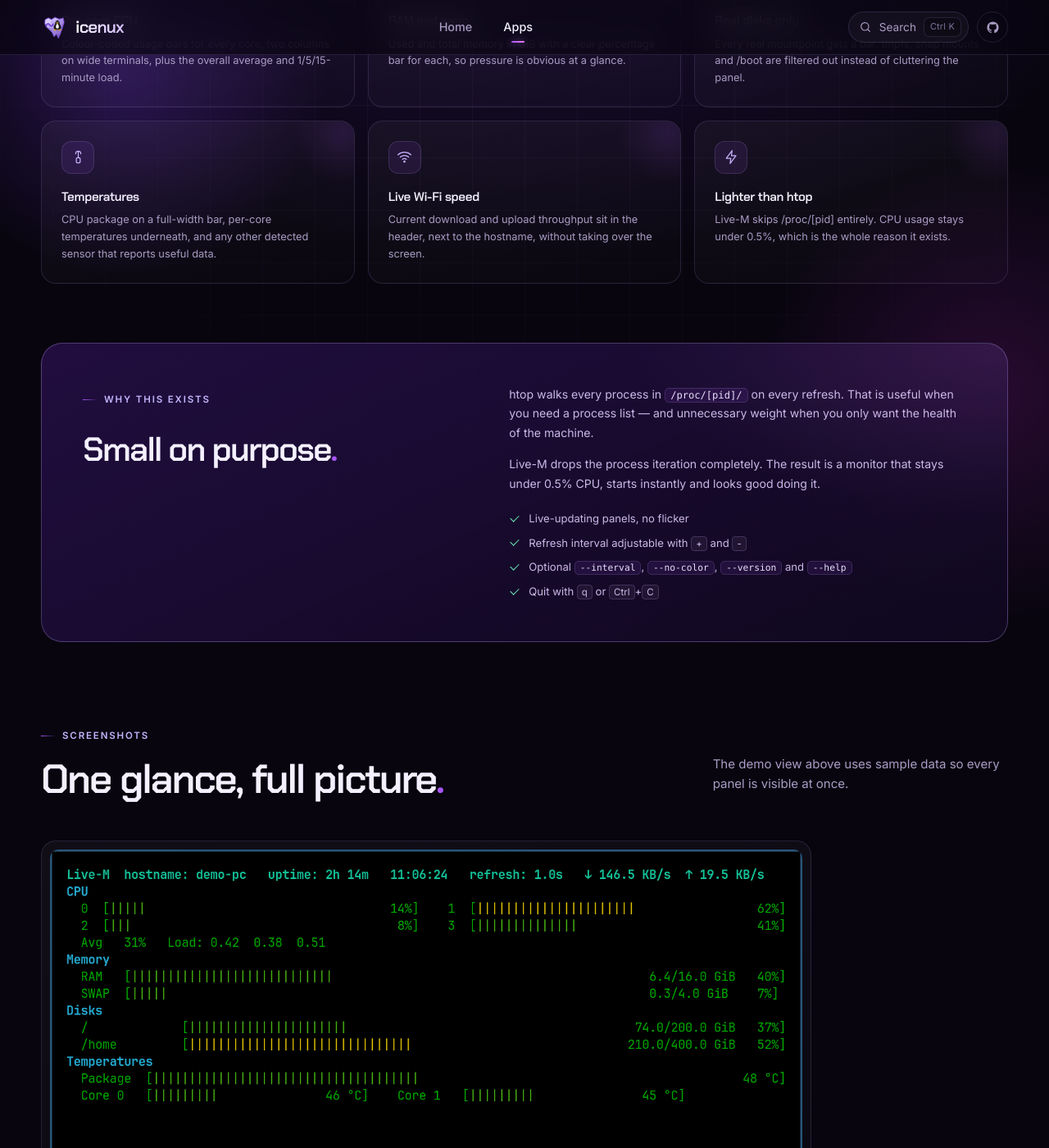
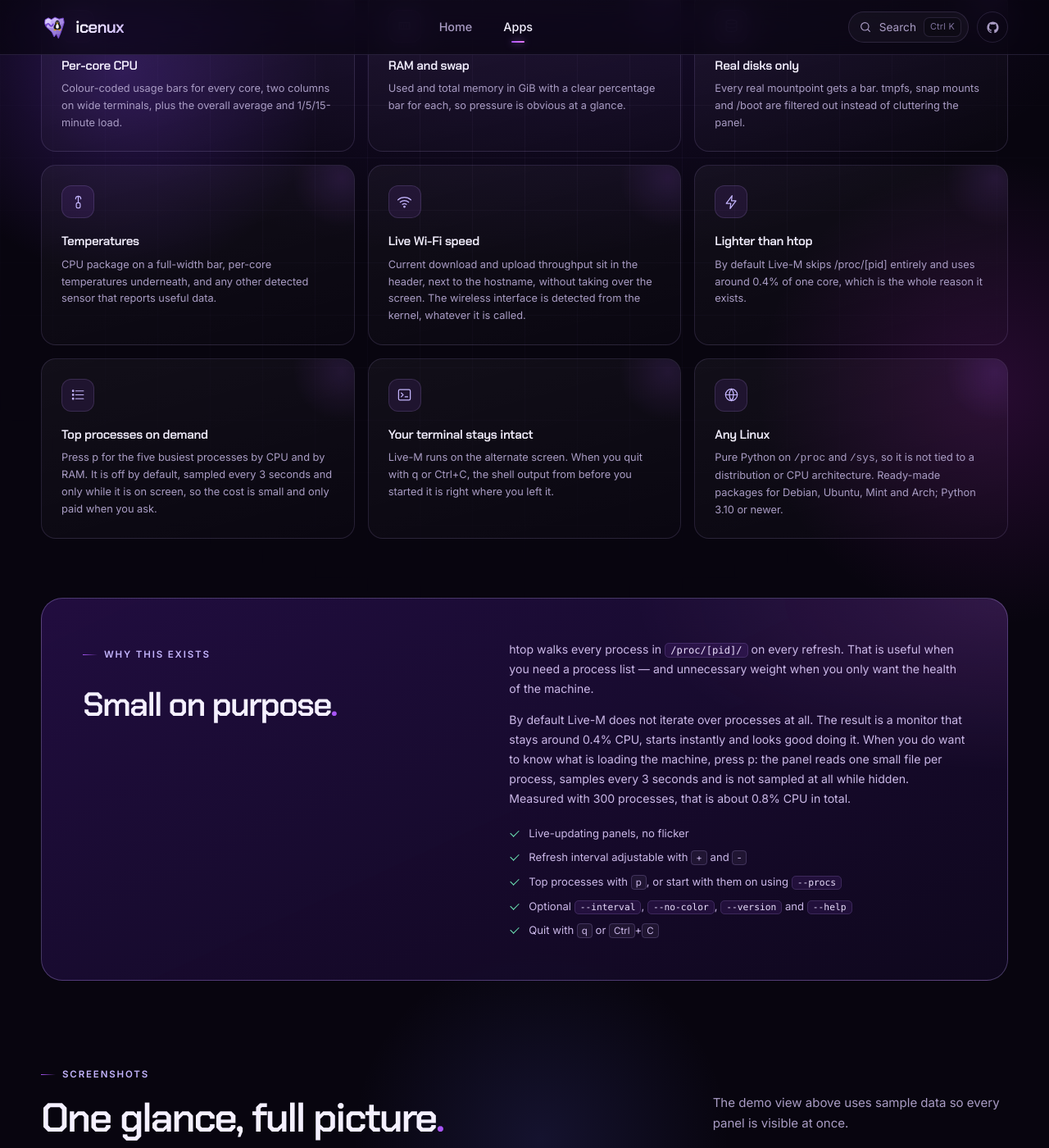
Before and after one commit to Icenux/icenux.github.io, a Jekyll site: the page built from apps/live-m.html, in a window 1280 px wide and 1400 px high, scrolled down 1067 px. Shown: the whole window at 82% size. Built offline with Jekyll 4.4.1, drawn with Linux system fonts in a browser that asks for light colours; some of the changed text lies outside the part shown.

Commit message:
feat(web): Live-M 2.1.0 – nový popis a screenshot (#24)
* feat(web): Live-M 2.1.0 – nový popis, screenshot s panelem procesů, Python 3.10+

- stránka Live-M: panel Top procesů na klávesu p, historie terminálu, Wi-Fi podle jádra,
  jakýkoli Linux, změřená zátěž (~0,4 % / ~0,8 %), Python 3.10+, Arch v textu
- nový terminal.webp a card.webp (z fake dat), tagline a popisy v apps.yml, úvodní stránka
- verze Live-M 2.1.0 a wpview 0.1.1; stránka wpview: React 18 nebo 19

Co-Authored-By: Claude Sonnet 5.5 <noreply@anthropic.com>

* fix(web): screenshot sway-desktop-stats jen s widgetem, bez plochy

Obrázek widgetu a karta ořezané na samotný panel (dřív byla kolem vidět tapeta); rozměry v HTML a apps.yml upraveny.

Co-Authored-By: Claude Sonnet 5.5 <noreply@anthropic.com>

---------

Co-authored-by: Claude Sonnet 5.5 <noreply@anthropic.com>

```diff
--- a/apps/live-m.html
+++ b/apps/live-m.html
@@ -1,6 +1,6 @@
 ---
 title: "Live-M — a lightweight terminal system monitor | Icenux"
-description: "Live-M is a lightweight CLI system monitor for Linux: per-core CPU, RAM, swap, disks, temperatures and Wi-Fi speed without the weight of htop."
+description: "Live-M is a lightweight CLI system monitor for Linux: per-core CPU, RAM, swap, disks, temperatures and Wi-Fi speed, plus an optional top-processes panel, without the weight of htop."
 permalink: /apps/live-m/
 nav: apps
 og_type: article
@@ -15,8 +15,8 @@ next: [repo-doctor, sway-desktop-stats]
           <div class="app-hero__copy">
             <span class="app-tag"><span class="app-tag__icon app-tag__icon--live"><svg viewBox="0 0 24 24" aria-hidden="true">{{ app.icon_svg }}</svg></span>Linux utility</span>
             <h1>Live-M<span class="dot-end">.</span></h1>
-            <p class="lede">A lightweight terminal system monitor that replaces htop and psensors — and never touches the process list.</p>
-            <p class="app-hero__text">Per-core CPU, memory, swap, disks, temperatures and live Wi-Fi throughput in one calm, colour-coded view. Everything updates in place, so you can leave it open on a second monitor and forget about it.</p>
+            <p class="lede">A lightweight terminal system monitor that replaces htop and psensors — and only looks at processes when you ask it to.</p>
+            <p class="app-hero__text">Per-core CPU, memory, swap, disks, temperatures and live Wi-Fi throughput in one calm, colour-coded view. Press <kbd>p</kbd> when you want to see the five busiest processes. Everything updates in place, so you can leave it open on a second monitor and forget about it.</p>
             <div class="app-hero__actions">
               <a class="btn btn--primary" href="#download">Download {{ app.version }} <svg viewBox="0 0 24 24" aria-hidden="true"><path d="M5 12h14M13 6l6 6-6 6"/></svg></a>
               <a class="btn btn--ghost" href="https://github.com/Icenux/Live-M" target="_blank" rel="noopener"><svg viewBox="0 0 24 24" aria-hidden="true"><path d="M12 2a10 10 0 0 0-3.16 19.49c.5.09.68-.22.68-.48v-1.7c-2.78.6-3.37-1.34-3.37-1.34-.45-1.16-1.11-1.47-1.11-1.47-.91-.62.07-.61.07-.61 1 .07 1.53 1.03 1.53 1.03.9 1.53 2.35 1.09 2.92.83.09-.65.35-1.09.63-1.34-2.22-.25-4.55-1.11-4.55-4.94 0-1.09.39-1.98 1.03-2.68-.1-.25-.45-1.27.1-2.65 0 0 .84-.27 2.75 1.02a9.6 9.6 0 0 1 5 0c1.91-1.29 2.75-1.02 2.75-1.02.55 1.38.2 2.4.1 2.65.64.7 1.03 1.59 1.03 2.68 0 3.84-2.34 4.68-4.57 4.93.36.31.68.92.68 1.85v2.74c0 .27.18.58.69.48A10 10 0 0 0 12 2z" fill="currentColor"/></svg> GitHub</a>
@@ -24,7 +24,7 @@ next: [repo-doctor, sway-desktop-stats]
             <ul class="app-facts">
               <li><span>Version</span><strong>{{ app.version }}</strong></li>
               <li><span>Platform</span><strong>Linux</strong></li>
-              <li><span>Runtime</span><strong>Python 3.8+</strong></li>
+              <li><span>Runtime</span><strong>Python 3.10+</strong></li>
               <li><span>License</span><strong>MIT</strong></li>
             </ul>
           </div>
@@ -35,7 +35,7 @@ next: [repo-doctor, sway-desktop-stats]
                 <span class="shot-frame__title">livem</span>
                 <span class="shot-frame__badge">live</span>
               </div>
-              <img src="/assets/apps/live-m/terminal.webp" alt="Live-M running in a terminal, showing CPU, memory, disk and temperature panels" width="1464" height="758">
+              <img src="/assets/apps/live-m/terminal.webp" alt="Live-M running in a terminal, showing CPU, memory, disk and temperature panels and the top-processes panel" width="1472" height="800">
             </div>
             <figcaption>Every panel refreshes in place. Colours tell you what needs attention.</figcaption>
           </figure>
@@ -50,7 +50,7 @@ next: [repo-doctor, sway-desktop-stats]
             <span class="kicker">What it shows</span>
             <h2>Everything that matters.<br>Nothing that doesn't<span class="dot-end">.</span></h2>
           </div>
-          <p>Live-M is deliberately not a process explorer. It answers one question well: how is this machine doing right now?</p>
+          <p>Live-M is deliberately not a process explorer. It answers one question well: how is this machine doing right now? And when the answer is &ldquo;busy&rdquo;, one key shows what is busy.</p>
         </div>
         <div class="feature-grid">
                     <article class="feature reveal">
@@ -86,14 +86,35 @@ next: [repo-doctor, sway-desktop-stats]
               <svg viewBox="0 0 24 24" aria-hidden="true"><path d="M2 8.5a15 15 0 0 1 20 0"/><path d="M5.5 12a10 10 0 0 1 13 0"/><path d="M9 15.5a5 5 0 0 1 6 0"/><circle cx="12" cy="19" r="1"/></svg>
             </span>
             <h3>Live Wi-Fi speed</h3>
-            <p>Current download and upload throughput sit in the header, next to the hostname, without taking over the screen.</p>
+            <p>Current download and upload throughput sit in the header, next to the hostname, without taking over the screen. The wireless interface is detected from the kernel, whatever it is called.</p>
           </article>
                     <article class="feature reveal">
             <span class="feature__icon">
               <svg viewBox="0 0 24 24" aria-hidden="true"><path d="m13 2-9 12h7l-1 8 9-12h-7z"/></svg>
             </span>
             <h3>Lighter than htop</h3>
-            <p>Live-M skips /proc/[pid] entirely. CPU usage stays under 0.5%, which is the whole reason it exists.</p>
+            <p>By default Live-M skips /proc/[pid] entirely and uses around 0.4% of one core, which is the whole reason it exists.</p>
+          </article>
+                    <article class="feature reveal">
+            <span class="feature__icon">
+              <svg viewBox="0 0 24 24" aria-hidden="true"><path d="M8 6h12M8 12h12M8 18h12"/><circle cx="4" cy="6" r="1"/><circle cx="4" cy="12" r="1"/><circle cx="4" cy="18" r="1"/></svg>
+            </span>
+            <h3>Top processes on demand</h3>
+            <p>Press <kbd>p</kbd> for the five busiest processes by CPU and by RAM. It is off by default, sampled every 3 seconds and only while it is on screen, so the cost is small and only paid when you ask.</p>
+          </article>
+                    <article class="feature reveal">
+            <span class="feature__icon">
+              <svg viewBox="0 0 24 24" aria-hidden="true"><rect x="3" y="4" width="18" height="16" rx="2"/><path d="m7 9 3 3-3 3M13 15h4"/></svg>
+            </span>
+            <h3>Your terminal stays intact</h3>
+            <p>Live-M runs on the alternate screen. When you quit with <kbd>q</kbd> or <kbd>Ctrl</kbd>+<kbd>C</kbd>, the shell output from before you started it is right where you left it.</p>
+          </article>
+                    <article class="feature reveal">
+            <span class="feature__icon">
+              <svg viewBox="0 0 24 24" aria-hidden="true"><circle cx="12" cy="12" r="9"/><path d="M3 12h18M12 3a14 14 0 0 1 0 18M12 3a14 14 0 0 0 0 18"/></svg>
+            </span>
+            <h3>Any Linux</h3>
+            <p>Pure Python on <code>/proc</code> and <code>/sys</code>, so it is not tied to a distribution or CPU architecture. Ready-made packages for Debian, Ubuntu, Mint and Arch; Python 3.10 or newer.</p>
           </article>
         </div>
       </div>
@@ -108,10 +129,11 @@ next: [repo-doctor, sway-desktop-stats]
           </div>
           <div class="why-panel__body">
             <p>htop walks every process in <code>/proc/[pid]/</code> on every refresh. That is useful when you need a process list — and unnecessary weight when you only want the health of the machine.</p>
-            <p>Live-M drops the process iteration completely. The result is a monitor that stays under 0.5% CPU, starts instantly and looks good doing it.</p>
+            <p>By default Live-M does not iterate over processes at all. The result is a monitor that stays around 0.4% CPU, starts instantly and looks good doing it. When you do want to know what is loading the machine, press <kbd>p</kbd>: the panel reads one small file per process, samples every 3 seconds and is not sampled at all while hidden. Measured with 300 processes, that is about 0.8% CPU in total.</p>
             <ul class="check-list">
               <li>Live-updating panels, no flicker</li>
               <li>Refresh interval adjustable with <kbd>+</kbd> and <kbd>-</kbd></li>
+              <li>Top processes with <kbd>p</kbd>, or start with them on using <code>--procs</code></li>
               <li>Optional <code>--interval</code>, <code>--no-color</code>, <code>--version</code> and <code>--help</code></li>
               <li>Quit with <kbd>q</kbd> or <kbd>Ctrl</kbd>+<kbd>C</kbd></li>
             </ul>
@@ -131,8 +153,8 @@ next: [repo-doctor, sway-desktop-stats]
         </div>
         <div class="shots shots--single">
                     <figure class="shot shot--wide reveal">
-            <img src="/assets/apps/live-m/terminal.webp" alt="Full Live-M terminal dashboard with CPU cores, RAM, swap, disks, temperatures and Wi-Fi in the header" width="1464" height="758" loading="lazy">
-            <figcaption>CPU, memory, disks, thermals and network — all in a single terminal window.</figcaption>
+            <img src="/assets/apps/live-m/terminal.webp" alt="Full Live-M terminal dashboard with CPU cores, RAM, swap, disks, temperatures, the top processes by CPU and RAM, and Wi-Fi in the header" width="1472" height="800" loading="lazy">
+            <figcaption>CPU, memory, disks, thermals, network and the busiest processes — all in a single terminal window.</figcaption>
           </figure>
         </div>
       </div>
@@ -144,12 +166,12 @@ next: [repo-doctor, sway-desktop-stats]
           <div class="download-panel__copy">
             <span class="kicker">Download</span>
             <h2>Install Live-M<span class="dot-end">.</span></h2>
-            <p>Built for Debian, Ubuntu and Linux Mint. Install it from the signed Icenux repository and updates arrive with <code>apt upgrade</code>. The package is small, the dependency list is one package long, and the binary is on your PATH immediately.</p>
+            <p>Packaged for Debian, Ubuntu and Linux Mint, with an Arch Linux package below. Install it from the signed Icenux repository and updates arrive with <code>apt upgrade</code>. The package is small, the dependency list is one package long, and the binary is on your PATH immediately.</p>
             <div class="download-actions">
               <a class="btn btn--primary" href="https://github.com/Icenux/Live-M/releases/latest/download/livem_all.deb" download>Download .deb <svg viewBox="0 0 24 24" aria-hidden="true"><path d="M5 12h14M13 6l6 6-6 6"/></svg></a>
               <a class="btn btn--ghost" href="https://github.com/Icenux/Live-M/releases" target="_blank" rel="noopener">All releases ↗</a>
             </div>
-            <p class="download-note">Requires Linux, Python 3.8+ and <code>python3-psutil</code>.</p>
+            <p class="download-note">Requires Linux, Python 3.10+ and <code>python3-psutil</code>.</p>
             <p class="download-note">Every release ships a signed <code>SHA256SUMS</code> next to the package.</p>
           </div>
 {% capture live_apt %}sudo curl -fsSL https://icenux.github.io/icenux/icenux.asc -o /usr/share/keyrings/icenux.asc
@@ -177,8 +199,8 @@ livem{% endcapture %}
 
         <div class="spec-grid reveal">
           <div class="spec"><span>Package</span><strong>livem {{ app.version }}</strong><small>Signed APT package</small></div>
-          <div class="spec"><span>Runs on</span><strong>Debian · Ubuntu · Mint</strong><small>Other distributions from source</small></div>
-          <div class="spec"><span>Dependency</span><strong>python3-psutil</strong><small>Plus Python 3.8 or newer</small></div>
+          <div class="spec"><span>Runs on</span><strong>Any Linux</strong><small>Packages for Debian, Ubuntu, Mint and Arch</small></div>
+          <div class="spec"><span>Dependency</span><strong>python3-psutil</strong><small>Plus Python 3.10 or newer</small></div>
           <div class="spec"><span>License</span><strong>MIT</strong><small>Free to use and modify</small></div>
         </div>
 
--- a/apps/sway-desktop-stats.html
+++ b/apps/sway-desktop-stats.html
@@ -35,7 +35,7 @@ next: [live-m, repo-doctor]
                 <span class="shot-frame__title">desktop-stats</span>
                 <span class="shot-frame__badge">bottom layer</span>
               </div>
-              <img src="/assets/apps/sway-desktop-stats/widget.webp" alt="Sway Desktop Stats panel showing CPU temperature, memory, disk, battery, network and Docker information" width="560" height="1260">
+              <img src="/assets/apps/sway-desktop-stats/widget.webp" alt="Sway Desktop Stats panel showing CPU temperature, memory, disk, battery, network and Docker information" width="514" height="1204">
             </div>
             <figcaption>One panel, every signal: thermals, load, battery, network, Docker and top processes.</figcaption>
           </figure>
@@ -126,7 +126,7 @@ next: [live-m, repo-doctor]
         </div>
         <div class="shots shots--single shots--sway">
                     <figure class="shot shot--portrait reveal">
-            <img src="/assets/apps/sway-desktop-stats/widget.webp" alt="Full Sway Desktop Stats waybar panel with temperatures, usage bars, network, Docker and top processes" width="560" height="1260" loading="lazy">
+            <img src="/assets/apps/sway-desktop-stats/widget.webp" alt="Full Sway Desktop Stats waybar panel with temperatures, usage bars, network, Docker and top processes" width="514" height="1204" loading="lazy">
             <figcaption>CPU, memory, disk, battery, network, Docker and top processes in one panel.</figcaption>
           </figure>
         </div>
--- a/index.html
+++ b/index.html
@@ -103,7 +103,7 @@ nav: home
               <svg viewBox="0 0 24 24" aria-hidden="true"><path d="m8 7-5 5 5 5M16 7l5 5-5 5M14 4l-4 16"/></svg>
             </span>
             <h3>Light on the system</h3>
-            <p>Live-M skips the process list to stay under 0.5% CPU, repo-doctor ships as a standalone binary that only needs git, and scrv is a single bash script.</p>
+            <p>Live-M only looks at processes when you press a key, so it stays around 0.4% CPU, repo-doctor ships as a standalone binary that only needs git, and scrv is a single bash script.</p>
           </article>
 
           <article class="service reveal" style="--i:2">
```
Also changed, not shown: _data/apps.yml (+9 -9 lines), apps/wpview.html (+4 -4 lines), assets/apps/live-m/card.webp, assets/apps/live-m/terminal.webp, assets/apps/sway-desktop-stats/card.webp, assets/apps/sway-desktop-stats/widget.webp.
